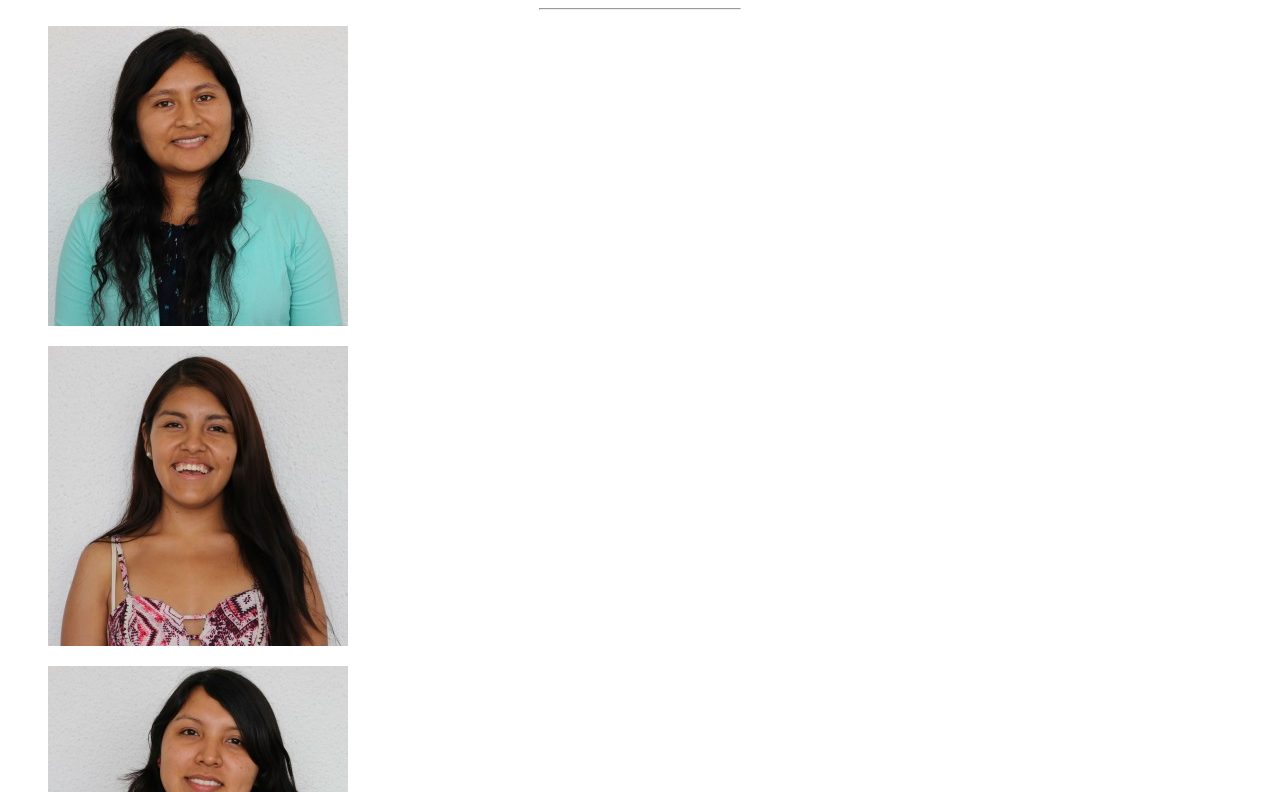
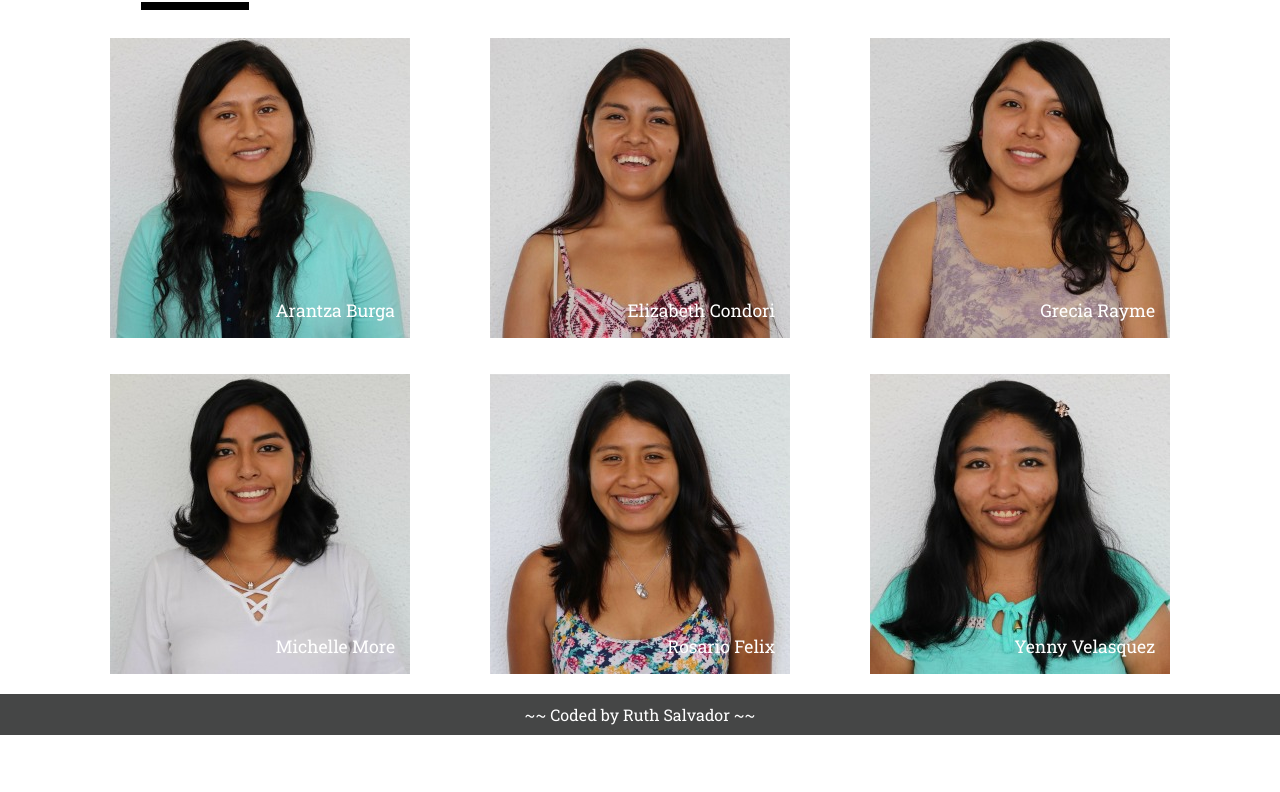
Before and after one commit to RuthSalvador/L23-NuestrasCoders, a plain HTML site: page index.html in a window 1280 px wide. Shown: the part 78-870 px from the top of the page. After the commit the page ends 813 px from the top, so only its background shows below. Drawn offline with Linux system fonts and the light colour scheme.

Commit message:
detalles css

```diff
--- a/assets/css/main.css
+++ b/assets/css/main.css
@@ -1,3 +1,40 @@
 #body {
   font-family: 'Roboto Slab', serif;
+  margin: 0;
 }
+
+h1 {
+  margin-left: 11%;
+  margin-bottom: 8px;
+}
+
+hr {
+  margin-left: 11%;
+  display: inline-block;
+  width: 100px;
+  border: 4px solid ;
+}
+section {
+  text-align: center;
+}
+
+.figure-coder {
+  display: inline-block;
+  position: relative;
+}
+
+.name-coder {
+  position: absolute;
+  bottom: 20px;
+  right: 15px;
+  color: #ffffff;
+  font-size: 1.1em;
+  text-transform: capitalize;
+}
+
+footer {
+  background-color: #454646;
+  color: #ffffff;
+  padding: 10px;
+  text-align: center;
+}
--- a/assets/js/app.js
+++ b/assets/js/app.js
@@ -8,13 +8,12 @@ window.addEventListener("load", function(){
     titulo.appendChild(document.createTextNode(frase));
 
     var hr = document.createElement("hr");
-    hr.setAttribute("width","200px");
     cuerpo.appendChild(hr);
   };
   AddTitle("Nuestras coders");
 
 /** Agregando coders **/
-  var coders = ["arantza burga","elizabeth condori","grecia rayme","janine vega","michelle more","rosario felix","yenny velasquez"];
+  var coders = ["arantza burga","elizabeth condori","grecia rayme","michelle more","rosario felix","yenny velasquez"];
   var section = document.createElement("section");
   cuerpo.appendChild(section);
 
@@ -34,6 +33,7 @@ window.addEventListener("load", function(){
       var figcap = document.createElement("figcaption");
       figcap.setAttribute("class","name-coder");
       figure.appendChild(figcap);
+      figcap.appendChild(document.createTextNode(e));
     })
   };
   AddCoders(coders);
```
Also changed, not shown: assets/img/janine vega.jpg (deleted).
